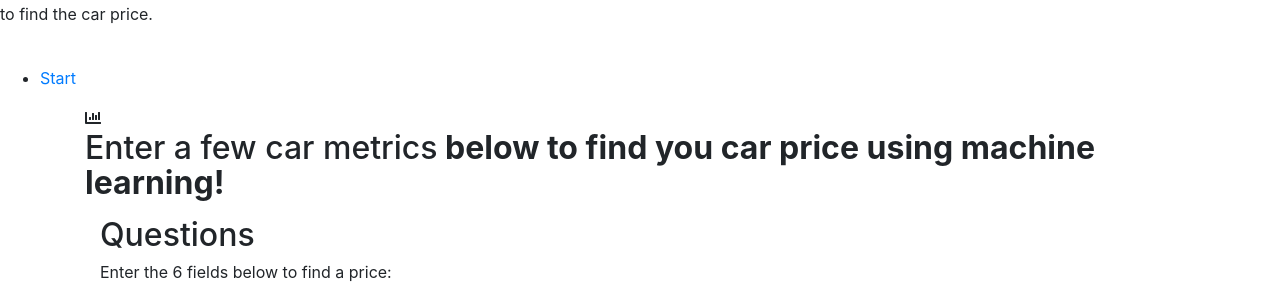
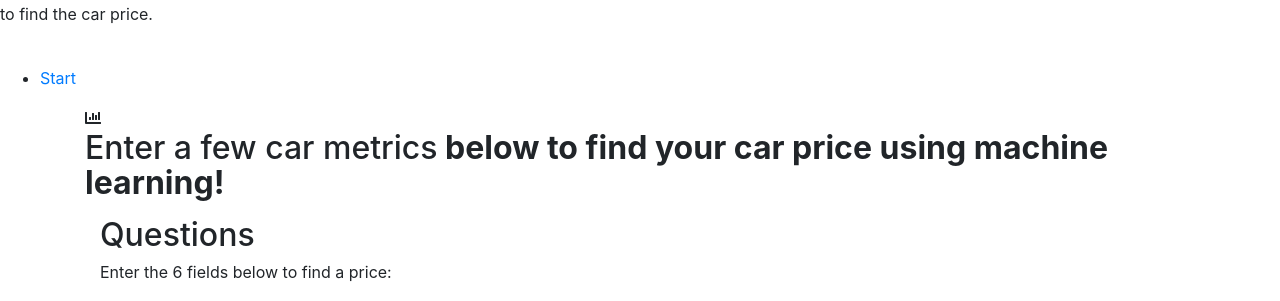
Before and after one commit to jacobhash570/project_4, a Flask app: template templates/index.html in a window 1280 px wide. Shown: the part 65-366 px from the top of the page. Run offline with Flask 2, Linux system fonts and the light colour scheme; the template is opened without the code that fills it, so the values that code supplies are empty; some libraries are stand-ins or nearby versions.

Commit message:
HTML changes

```diff
--- a/templates/index.html
+++ b/templates/index.html
@@ -63,7 +63,7 @@
 
 					<header class="special container">
 						<span class="fa fa-chart-bar"></span>
-						<h2>Enter a few car metrics<strong> below to find you car price using machine learning!</strong>
+						<h2>Enter a few car metrics<strong> below to find your car price using machine learning!</strong>
 					</header>
 
 					<!-- One -->
```
